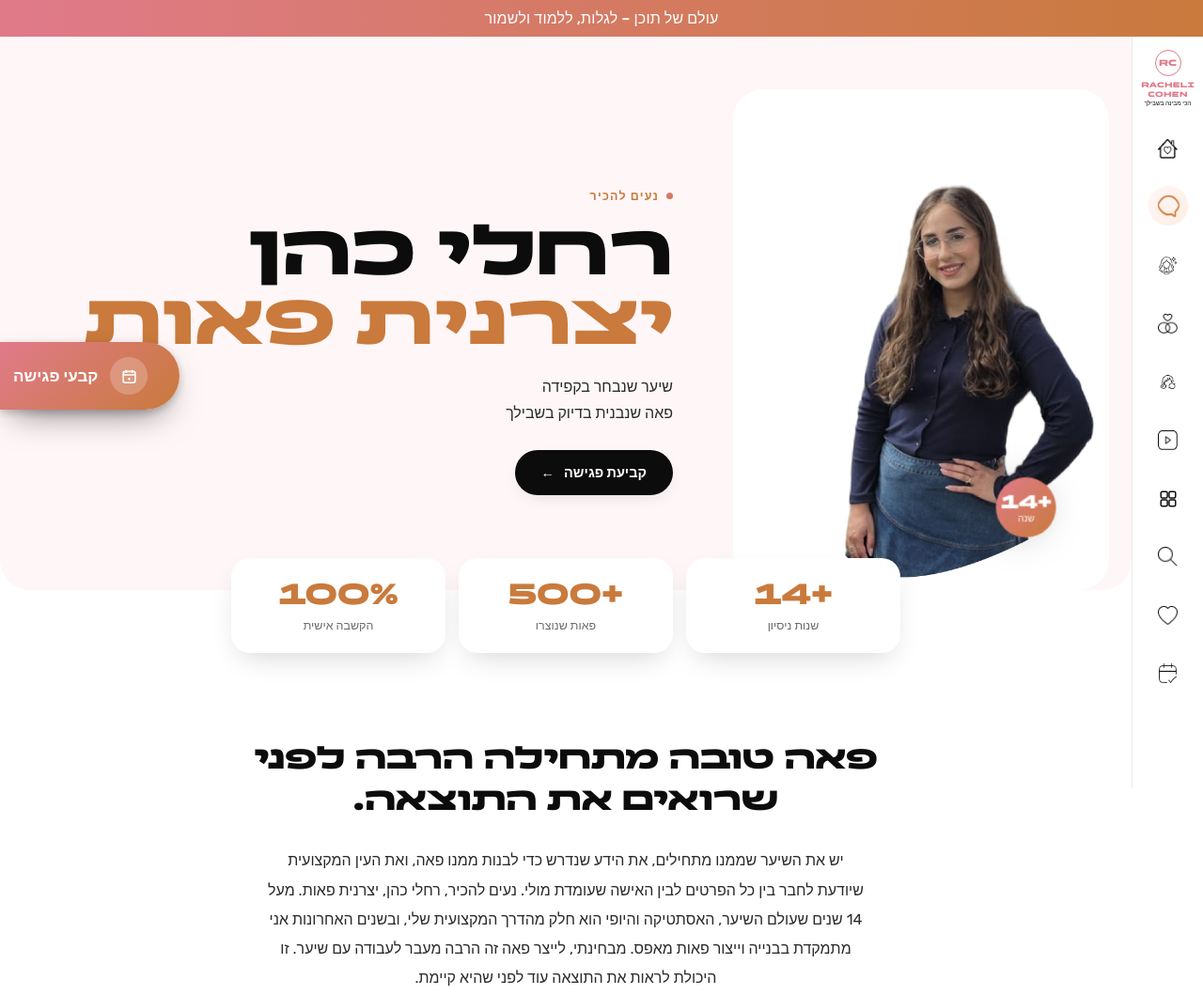
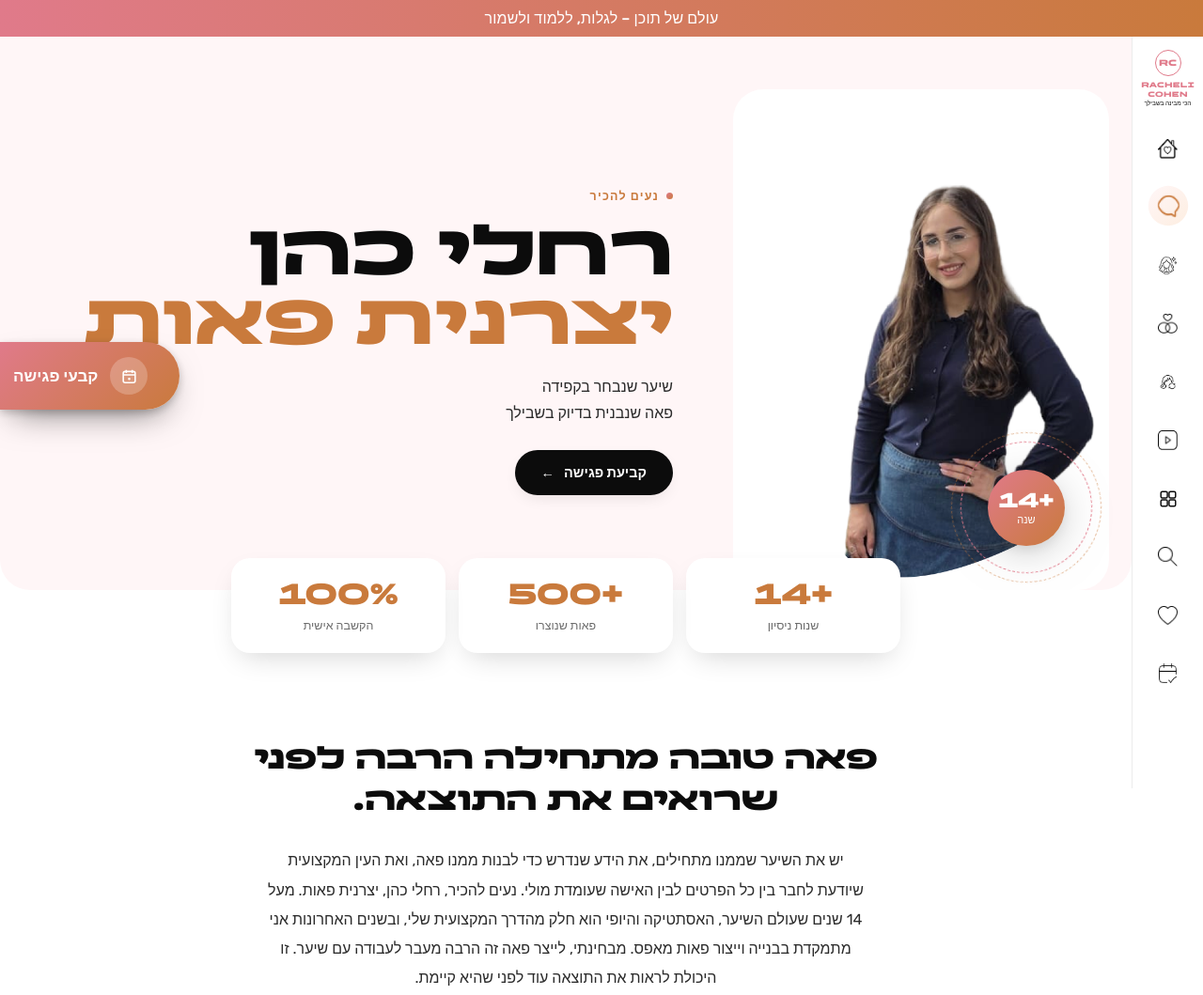
Before and after one commit to efilevi09-cmyk/racheli-cohen-wigs, a plain HTML site: page about.html in a window 1280 px wide. Shown: the top 1059 px of the page at 94% size. Drawn offline with nearby package versions, Linux system fonts and the light colour scheme; no server answers; a web font is replaced by a local one.

Commit message:
עמוד אודות: החלפת תג ה-SVG המסתובב (טקסט-על-מסלול) בטבעות CSS מקווקוות אמינות
טקסט לאורך path עגול ב-SVG (textPath) לא הוצג בפועל בבדיקה בדפדפן (תיבת טקסט
כמעט ריקה חרף path ו-href תקינים) - כנראה תקלת רינדור קשורה ל-RTL/SVG. הוחלף
בפתרון CSS טהור: שתי טבעות מקווקוות מסתובבות בכיוונים הפוכים סביב מעגל הליבה,
עיצוב "חותמת" נקי ואמין יותר ברוחב דפדפנים.

Co-Authored-By: Claude Sonnet 5 <noreply@anthropic.com>
Claude-Session: https://claude.ai/code/session_013ZNHYMCYeSBMhnPvrqrCQv

```diff
--- a/about.css
+++ b/about.css
@@ -50,22 +50,23 @@
   inset-inline-start: 18px;
   width: clamp(104px, 20vw, 140px);
   height: clamp(104px, 20vw, 140px);
-  animation: aboutBadgeSpin 22s linear infinite;
   filter: drop-shadow(0 8px 18px rgba(0, 0, 0, 0.18));
 }
-.about-badge svg { width: 100%; height: 100%; }
-.about-badge text {
-  font-family: var(--font-ui);
-  font-weight: 600;
-  font-size: 10.5px;
-  letter-spacing: .5px;
-  fill: var(--black);
+/* טבעת מסתובבת מקווקוות - חלופה פשוטה ויציבה לטקסט-על-מסלול ב-SVG (textPath לא
+   התעקש להציג טקסט לאורך מסלול עגול בבדיקה, ולכן בוחרים בפתרון CSS טהור ואמין) */
+.about-badge-ring {
+  position: absolute;
+  border-radius: 50%;
+  border: 1.5px dashed var(--rose-1);
+  animation: aboutBadgeSpin 18s linear infinite;
 }
+.about-badge-ring--in { inset: 0; }
+.about-badge-ring--out { inset: -10px; border-color: var(--rose-2); opacity: .55; animation-duration: 26s; animation-direction: reverse; }
 .about-badge-core {
   position: absolute;
   inset: 0;
   margin: auto;
-  width: 46%; height: 46%;
+  width: 58%; height: 58%;
   border-radius: 50%;
   background: var(--gradient);
   color: var(--white);
@@ -74,12 +75,11 @@
   align-items: center;
   justify-content: center;
   line-height: 1;
-  animation: aboutBadgeSpinReverse 22s linear infinite;
+  box-shadow: var(--shadow-soft);
 }
-.about-badge-core strong { font-family: var(--font-display); font-size: clamp(16px, 3vw, 22px); }
-.about-badge-core span { font-size: 10px; font-family: var(--font-ui); margin-top: 2px; }
+.about-badge-core strong { font-family: var(--font-display); font-size: clamp(18px, 3.4vw, 24px); }
+.about-badge-core span { font-size: 11px; font-family: var(--font-ui); margin-top: 3px; }
 @keyframes aboutBadgeSpin { to { transform: rotate(360deg); } }
-@keyframes aboutBadgeSpinReverse { to { transform: rotate(-360deg); } }
 
 .about-hero-text { padding: 0 2px 8px; text-align: start; }
 .about-hero-title {
--- a/about.html
+++ b/about.html
@@ -24,12 +24,8 @@
           <div class="about-hero-media">
             <div class="about-hero-photo"><img src="assets/about_hero.png" alt="רחלי כהן, יצרנית פאות"></div>
             <div class="about-badge" aria-hidden="true">
-              <svg viewBox="0 0 200 200">
-                <defs><path id="aboutBadgePath" d="M100,100 m-82,0 a82,82 0 1,1 164,0 a82,82 0 1,1 -164,0"/></defs>
-                <text>
-                  <textPath href="#aboutBadgePath" startOffset="0%">רחלי כהן ✦ יצרנית פאות ✦ מעל 14 שנות ניסיון ✦ </textPath>
-                </text>
-              </svg>
+              <span class="about-badge-ring about-badge-ring--in"></span>
+              <span class="about-badge-ring about-badge-ring--out"></span>
               <div class="about-badge-core"><strong>+14</strong><span>שנה</span></div>
             </div>
           </div>
```
